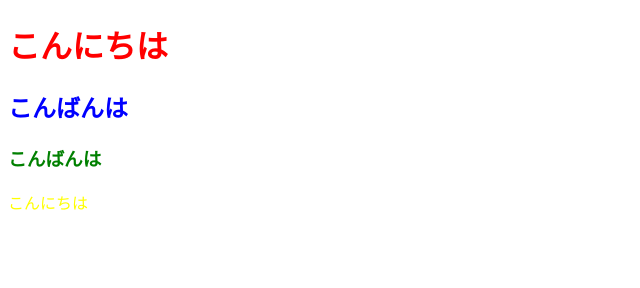
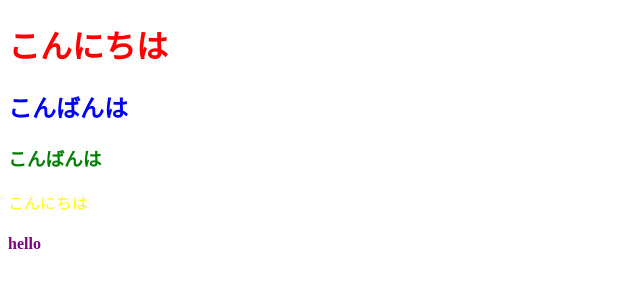
Before and after one commit to Chinami-web/test, a plain HTML site: page index.html in a window 1280 px wide. Shown: the full height of the page, 0-640 px from the left. Drawn offline with Linux system fonts and the light colour scheme.

Commit message:
コミット５

```diff
--- a/index.html
+++ b/index.html
@@ -11,5 +11,6 @@
     <h2>こんばんは</h2>
     <h3>こんばんは</h3>
     <p>こんにちは</p>
+    <h4>hello</h4>
 </body>
 </html>
--- a/style.css
+++ b/style.css
@@ -10,3 +10,6 @@
 p{
     color: yellow;
 }
+h4{
+    color: purple;
+}
```
